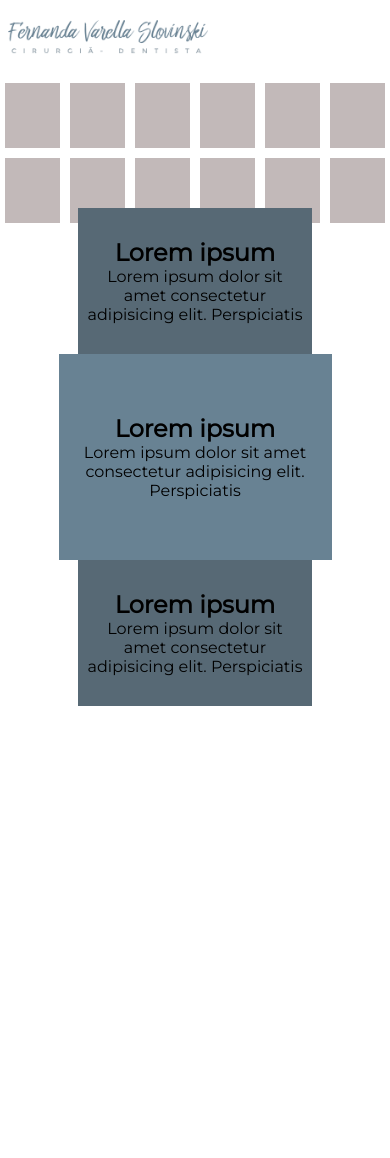
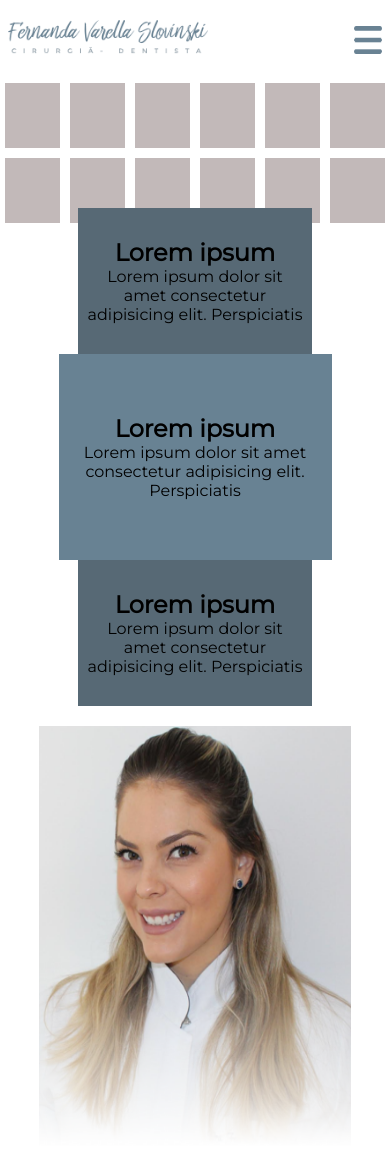
Before and after one commit to paulinpolidorio/landingPage_dentista, a plain HTML site: page index.html in a window 390 px wide. Shown: the top 1158 px of the page. Drawn offline with Linux system fonts and the light colour scheme.

Commit message:
Update style.css

```diff
--- a/css/style.css
+++ b/css/style.css
@@ -54,7 +54,7 @@ nav.menu-mobile{
     width: 28px;
     height: 28px;
     margin-top: 6px;
-    background-image: url(images/menu-mobile.png);
+    background-image: url(../images/menu-mobile.png);
     background-size: 100% 100%;
     cursor: pointer;
 }
@@ -145,7 +145,7 @@ section.perfil-container .perfil-wraper2{
 section.perfil-container .img-perfil{
     width: 40%;
     height: 100%;
-    background-image: url(images/img_perfil.png);
+    background-image: url(../images/img_perfil.png);
     background-size: 100% 100%;
 }
 
```
